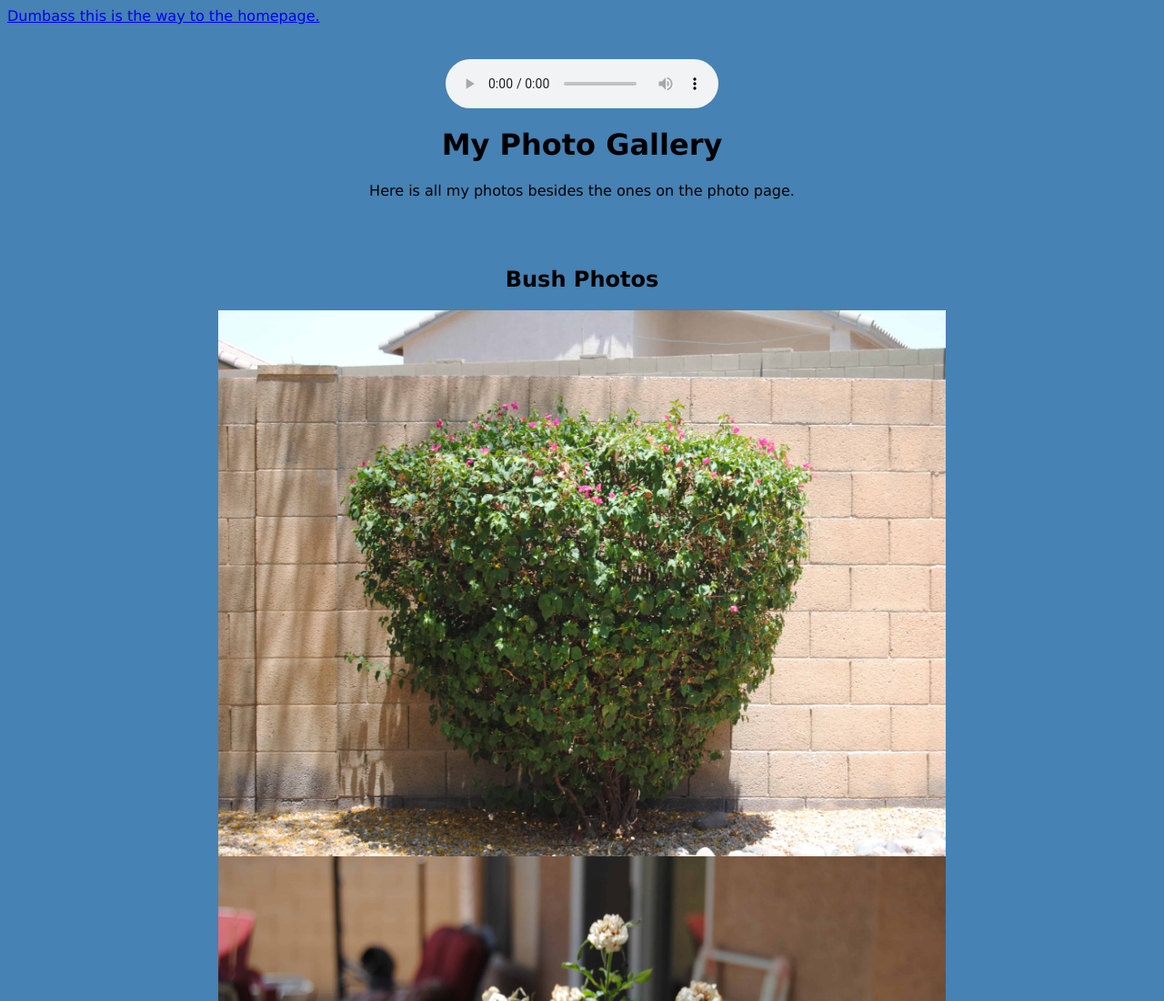
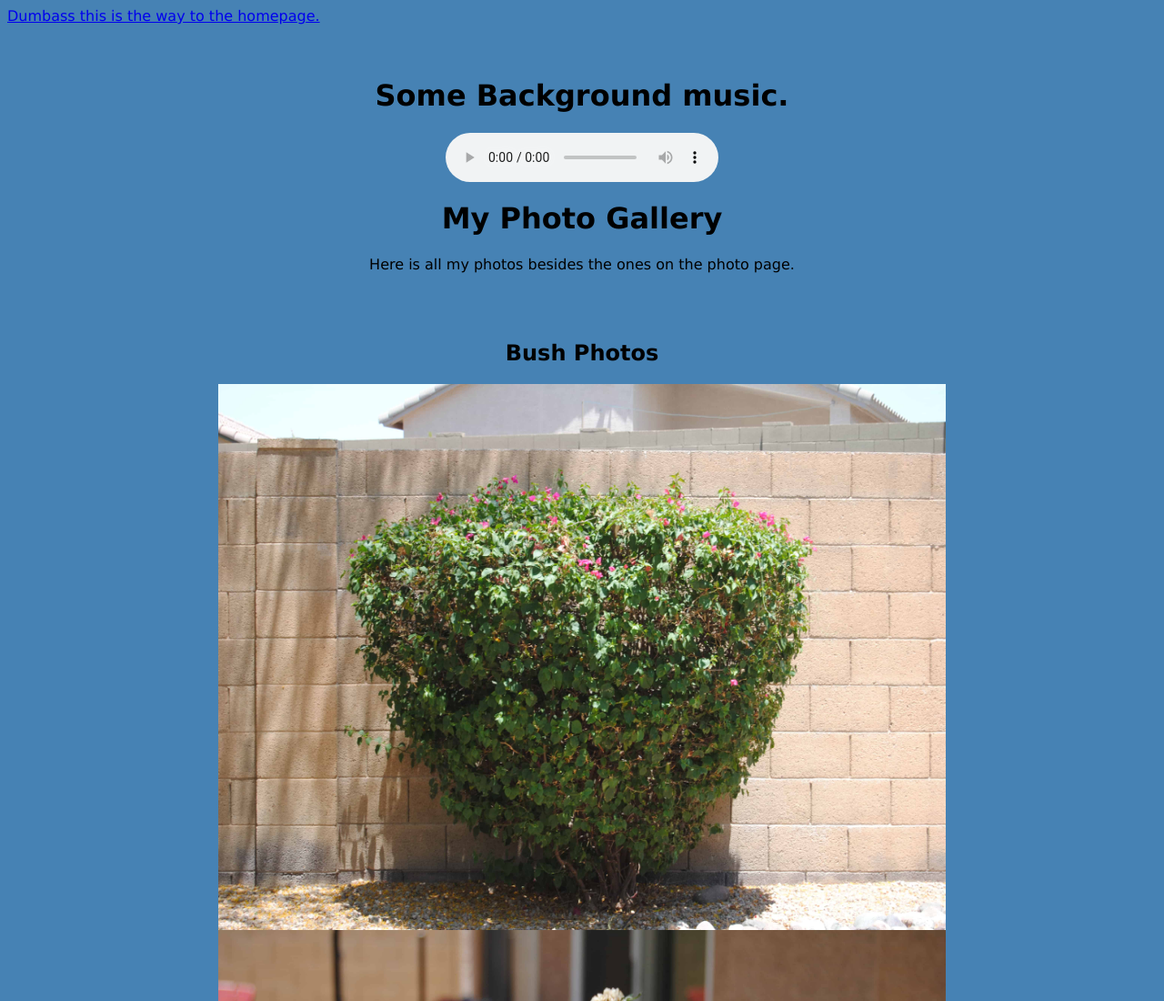
Before and after one commit to NottheSecondTrooperClone/gallery, a plain HTML site: page index.htm in a window 1280 px wide. Shown: the top 1100 px of the page at 91% size. Drawn offline with Linux system fonts and the light colour scheme.

Commit message:
Update index.htm

```diff
--- a/index.htm
+++ b/index.htm
@@ -4,7 +4,8 @@
   <a href="https://therealtrooper.github.io/Trooper-s-site/" title="Where they fun?">Dumbass this is the way to the homepage.</a>
 <center>
   <br></br>
- <audio controls>
+ <h1>Some Background music.</h1>
+  <audio controls>
   <source src="backgroundmusic.mp3" type="audio/mpeg">
 </audio>
   <h1>My Photo Gallery</h1>
```
